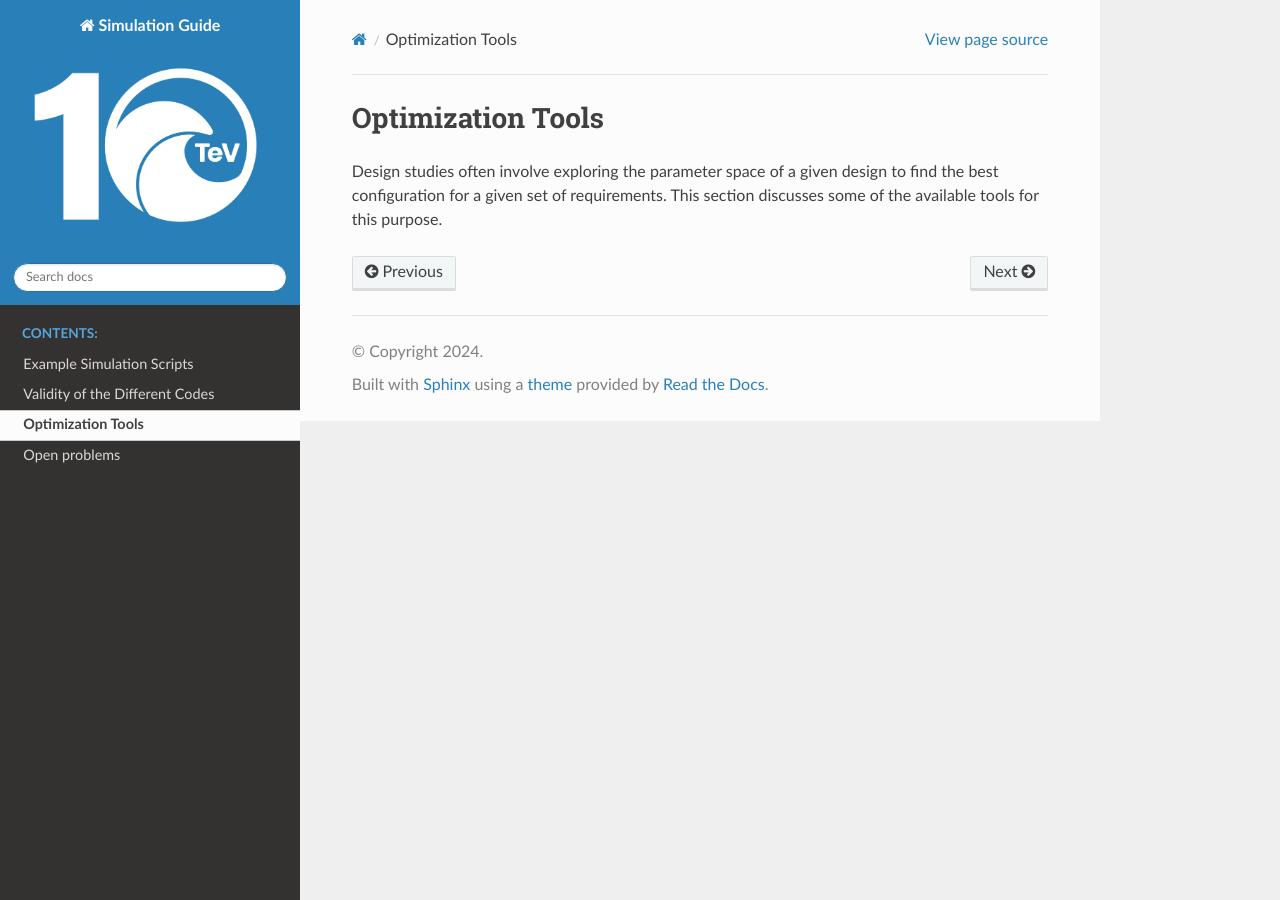
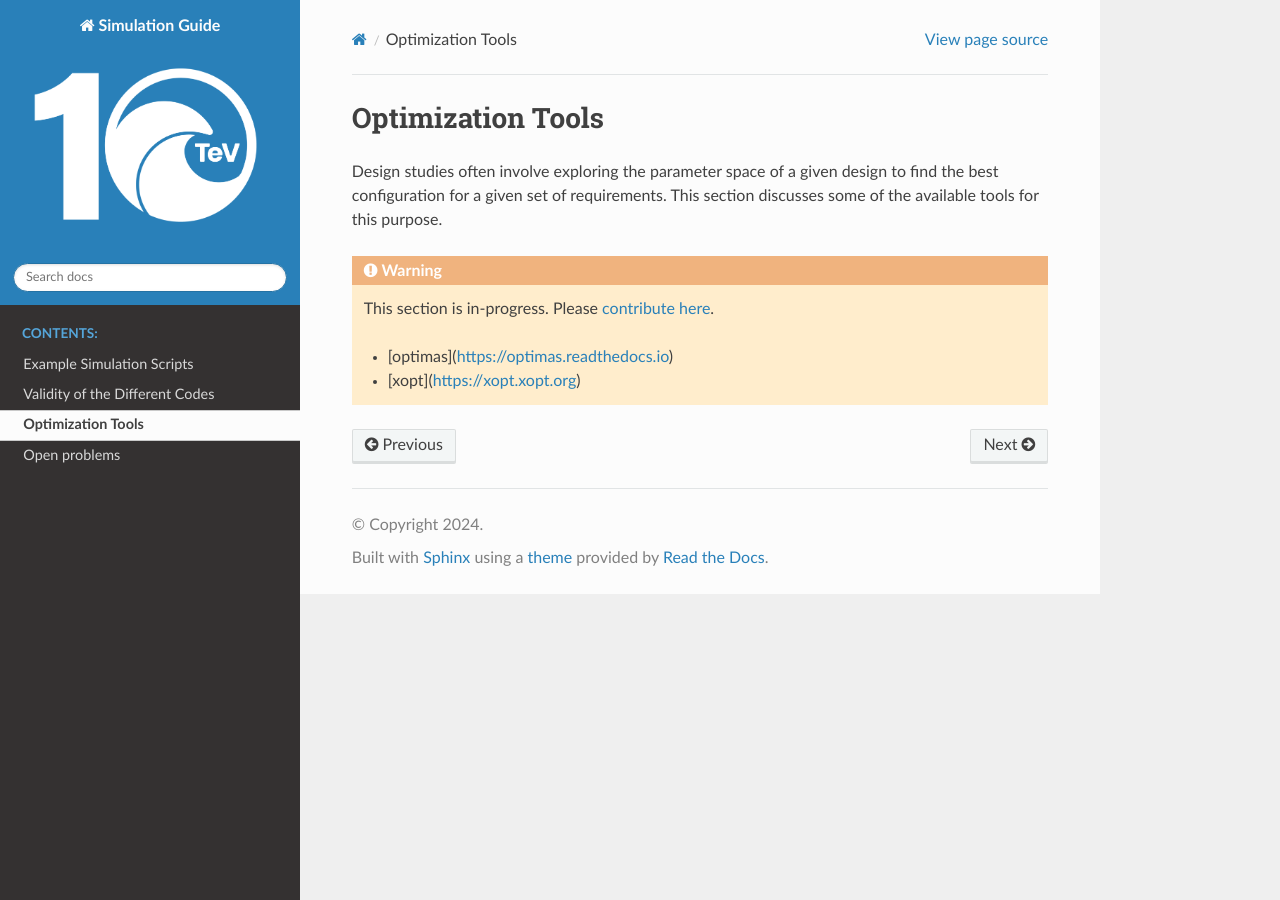
Before and after one commit to 10TeV-wakefield-collider/simulation_guide, a Sphinx documentation site: the page built from docs/optimization_tools/index.rst, in a window 1280 px wide. Built offline with Sphinx 7.4.7 and the Read the Docs theme 3.1.0, drawn with Linux system fonts in a browser that asks for light colours.

Commit message:
Update To Do's
Add a few todo sections for clarity.
Extend a few todo bullets.

```diff
--- a/docs/open_problems/index.rst
+++ b/docs/open_problems/index.rst
@@ -4,3 +4,8 @@ Open problems
 Looking for an open problem to tackle, in the context of the 10 TeV Wakefield Collider Design Study?
 
 This page gathers some of the open problems that have been identified so far:
+
+.. warning::
+
+   This section is in-progress.
+   Please `contribute here <https://github.com/10TeV-wakefield-collider/simulation_guide>`__.
--- a/docs/optimization_tools/index.rst
+++ b/docs/optimization_tools/index.rst
@@ -3,3 +3,11 @@ Optimization Tools
 
 Design studies often involve exploring the parameter space of a given design to find the best configuration for a given set of requirements.
 This section discusses some of the available tools for this purpose.
+
+.. warning::
+
+   This section is in-progress.
+   Please `contribute here <https://github.com/10TeV-wakefield-collider/simulation_guide>`__.
+
+   * [optimas](https://optimas.readthedocs.io)
+   * [xopt](https://xopt.xopt.org)
--- a/docs/validity_of_codes/index.rst
+++ b/docs/validity_of_codes/index.rst
@@ -8,4 +8,7 @@ Validity of the Different Codes
     This section will describe the domain of validity of the various codes:
 
     - Various approximations made (e.g., RZ, quasistatic, etc.)
-    - Which physics is captured (e.g., ion motion? hosing? Coulomb scattering? betatron losses?)
+    - Which physics is captured (e.g., ion motion? hosing? Coulomb scattering? betatron losses? self-injection?)
+
+    This section is in-progress.
+    Please `contribute here <https://github.com/10TeV-wakefield-collider/simulation_guide>`__.
```
